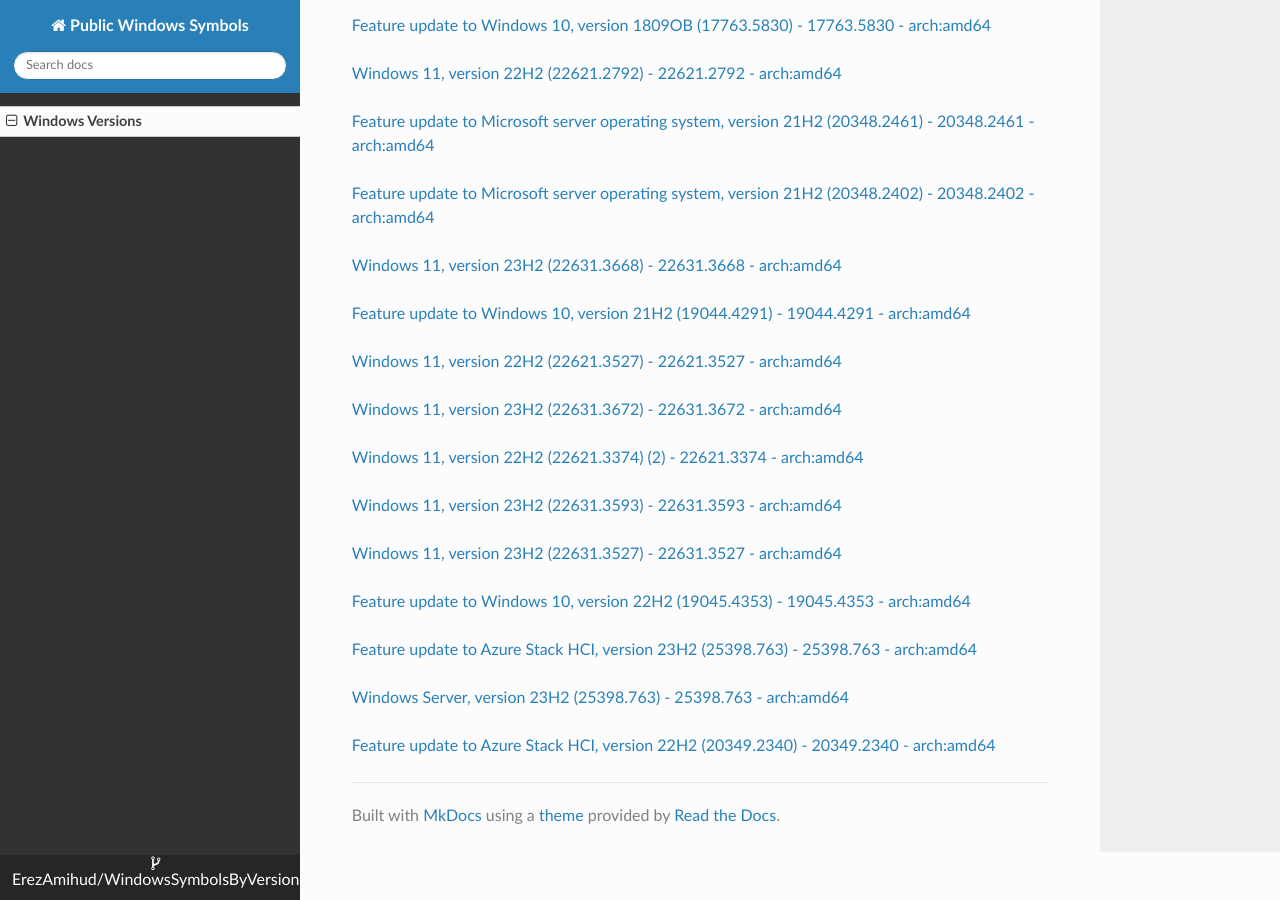
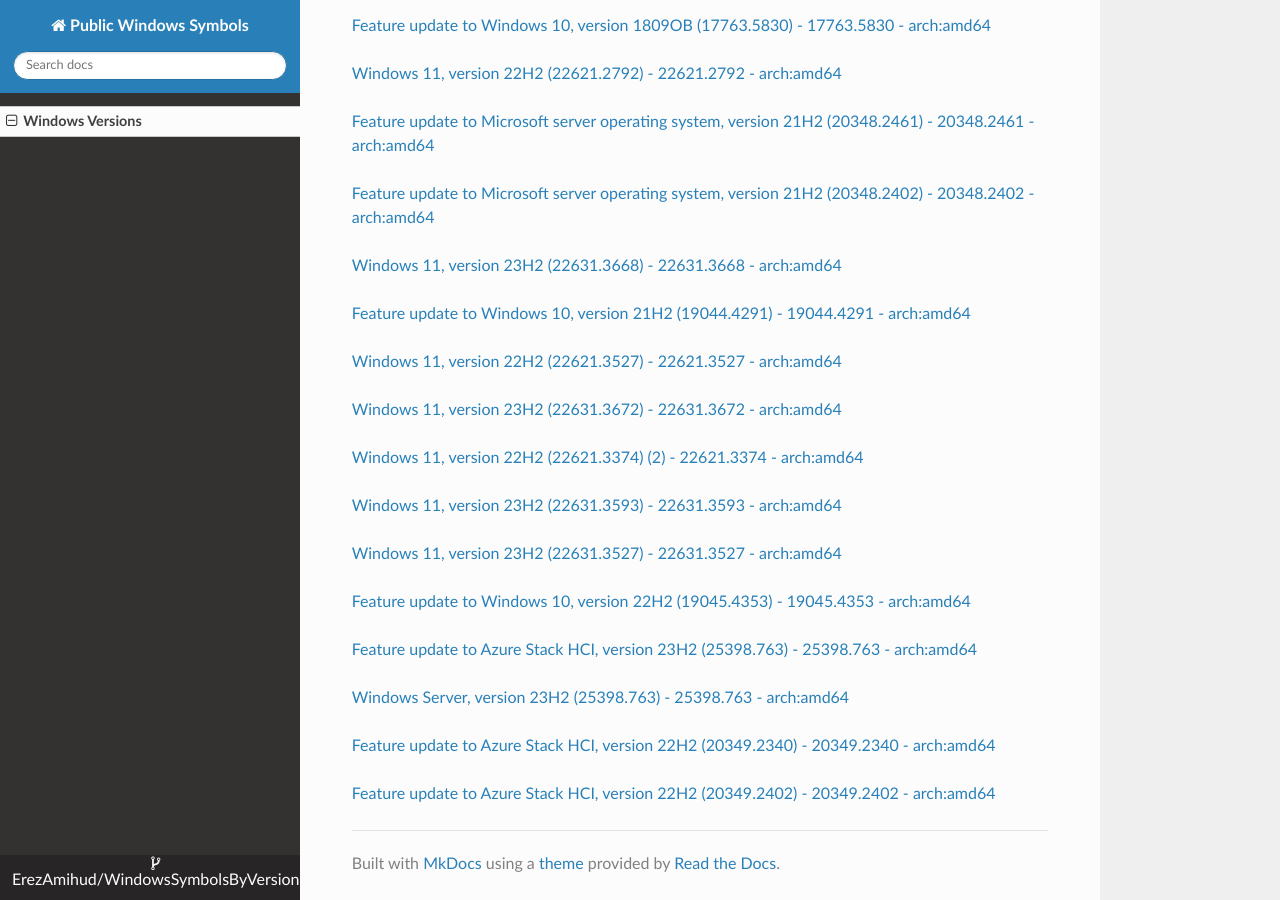
Before and after one commit to ErezAmihud/WindowsSymbolsByVersion, an MkDocs documentation site: the page built from docs/index.md, in a window 1280 px wide and 900 px high, scrolled down 15389 px. Built offline with MkDocs 1.6.1, drawn with Linux system fonts in a browser that asks for light colours; nearby versions of some CDN libraries.

Commit message:
Automated commit, add manifest for 2e4d05c4-a182-4a08-bc6e-cdab16227c05

```diff
--- a/docs/index.md
+++ b/docs/index.md
@@ -826,3 +826,6 @@
 
 
 [Feature update to Azure Stack HCI, version 22H2 (20349.2340) - 20349.2340 - arch:amd64](https://github.com/ErezAmihud/WindowsSymbolsByVersion/blob/main/manifests/74452e7d-4c4b-4e32-a165-98e8d82de15d.manifest)
+
+
+[Feature update to Azure Stack HCI, version 22H2 (20349.2402) - 20349.2402 - arch:amd64](https://github.com/ErezAmihud/WindowsSymbolsByVersion/blob/main/manifests/2e4d05c4-a182-4a08-bc6e-cdab16227c05.manifest)
```
Also changed, not shown: process_builds.json (+1 -1 lines), 1 other file.
